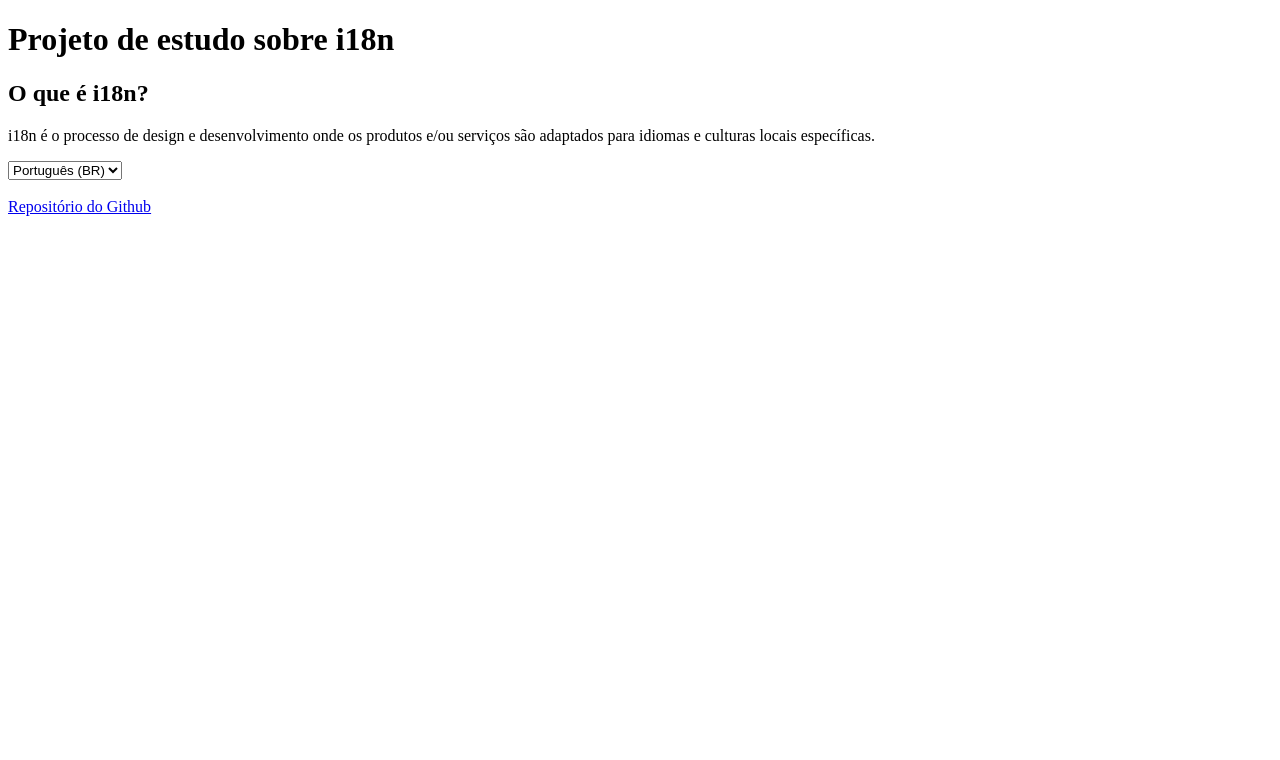
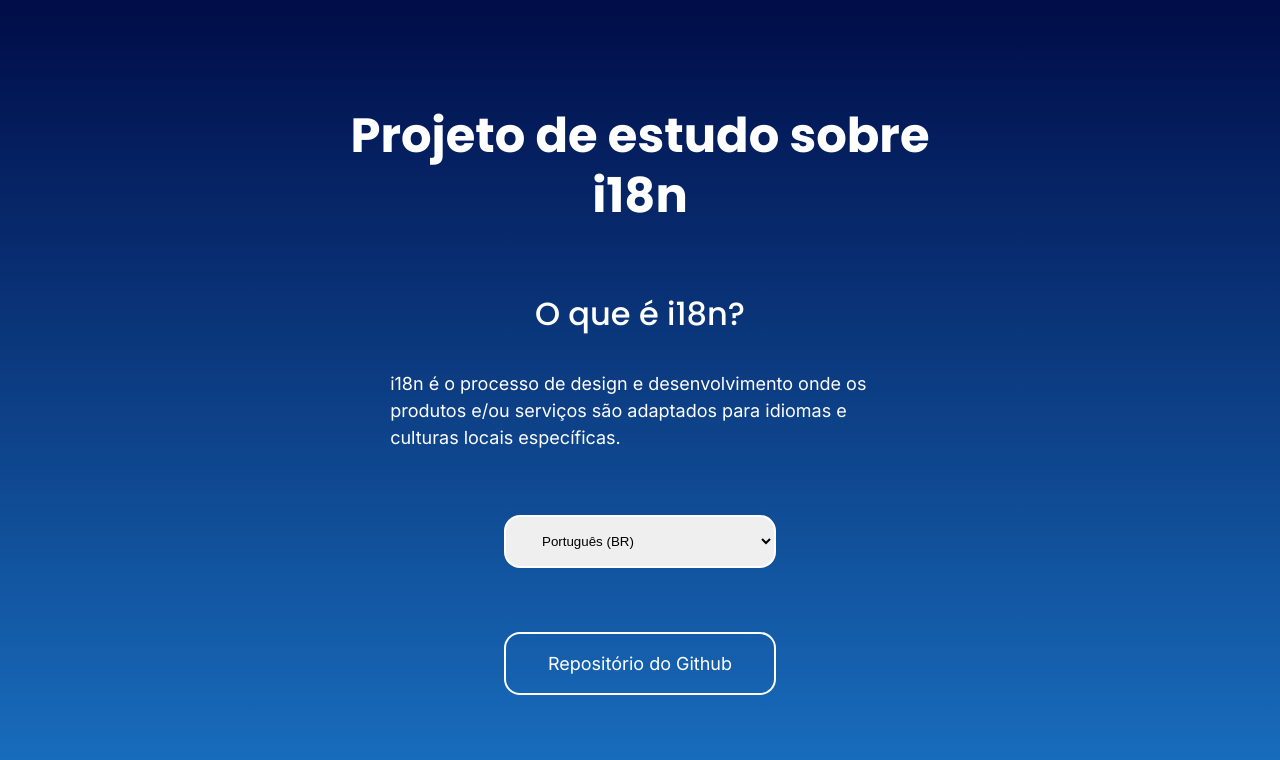
Before and after one commit to Wilian-N-Silva/i18n, a plain HTML site: page index.html in a window 1280 px wide. Drawn offline with Linux system fonts and the light colour scheme.

Commit message:
feat: Project styling

```diff
--- a/assets/script/main.js
+++ b/assets/script/main.js
@@ -19,7 +19,7 @@ document.addEventListener("DOMContentLoaded", () => {
         option.value = key
         option.innerText = value
         languageSwitch.append(option)
-    });
+    })
 })
 
 languageSwitch.addEventListener("change", (event) => {
--- /dev/null
+++ b/assets/style/main.css
@@ -0,0 +1,84 @@
+* {
+  padding: 0;
+  margin: 0;
+  box-sizing: border-box;
+}
+
+body {
+  background: linear-gradient(0deg, #1971c2 0%, #000c48 100%);
+  height: 100vh;
+  font: 400 1.125rem/1.5 "Inter", sans-serif;
+}
+
+.container {
+  display: flex;
+  flex-direction: column;
+  justify-content: center;
+  gap: 4rem;
+  height: 100%;
+  max-width: 272px;
+  margin: 0 auto;
+  color: #ffffff;
+  text-align: center;
+  align-items: center;
+}
+
+.container h1 {
+  font: 700 3rem/1.25 "Poppins", sans-serif;
+}
+
+.container .texts {
+  display: flex;
+  flex-direction: column;
+  gap: 32px;
+}
+
+.container .texts h2 {
+  font: 500 2rem/1.5 "Poppins", sans-serif;
+}
+
+.container .texts p {
+  max-width: 44ch;
+  text-align: start;
+}
+
+.container select {
+  width: 100%;
+  padding: 16px 32px;
+  border: 2px solid #ffffff;
+  border-radius: 16px;
+}
+
+.container a {
+  text-decoration: none;
+  color: #ffffff;
+  width: 100%;
+  padding: 16px 32px;
+  border: 2px solid #ffffff;
+  border-radius: 16px;
+}
+
+.container a:hover {
+  text-decoration: none;
+  color: #000000;
+  background-color: #ffffff;
+  border: 2px solid #ffffff;
+  border-radius: 16px;
+}
+
+@media screen and (min-width: 768px) {
+  .container {
+    max-width: 672px;
+  }
+
+  .container select,
+  .container a {
+    width: 272px;
+  }
+}
+
+@media screen and (min-width: 1440px) {
+  .container {
+    max-width: 1216px;
+  }
+}
--- a/index.html
+++ b/index.html
@@ -2,29 +2,38 @@
 <html lang="pt-BR">
 
 <head>
+
+    <link rel="preconnect" href="https://fonts.googleapis.com">
+    <link rel="preconnect" href="https://fonts.gstatic.com" crossorigin>
+
     <meta charset="UTF-8">
     <meta http-equiv="X-UA-Compatible" content="IE=edge">
     <meta name="viewport" content="width=device-width, initial-scale=1.0">
+
     <title>i18n</title>
+
+    <link href="https://fonts.googleapis.com/css2?family=Inter&family=Poppins:wght@400;500;700&display=swap"
+        rel="stylesheet">
+    <link rel="stylesheet" href="./assets/style/main.css">
 </head>
 
 <body>
 
-    <h1 data-i18n-key="heading-1">Projeto de estudo sobre i18n</h1>
+    <div class="container">
+        <h1 data-i18n-key="heading-1">Projeto de estudo sobre i18n</h1>
 
-    <h2 data-i18n-key="heading-2">O que é i18n?</h2>
+        <div class="texts">
+            <h2 data-i18n-key="heading-2">O que é i18n?</h2>
+            <p data-i18n-key="description">i18n é o processo de design e desenvolvimento onde os produtos e/ou serviços
+                são adaptados para idiomas e culturas locais específicas.</p>
+        </div>
 
-    <p data-i18n-key="description">i18n é o processo de design e desenvolvimento onde os produtos e/ou serviços são
-        adaptados para idiomas e culturas locais específicas.</p>
+        <select name="language-switch" id="language-switch"></select>
 
-    <select name="language-switch" id="language-switch"></select>
+        <a href="https://github.com/Wilian-N-Silva/i18n/" data-i18n-key="project-repository">Repositório do Github</a>
+    </div>
 
-    <br>
-    <br>
-
-    <a href="https://github.com/Wilian-N-Silva/i18n/" data-i18n-key="project-repository">Repositório do Github</a>
-
-    <script src="assets/script/main.js"></script>
+    <script src="./assets/script/main.js"></script>
 </body>
 
 </html>
```
Also changed, not shown: 1 other file.
